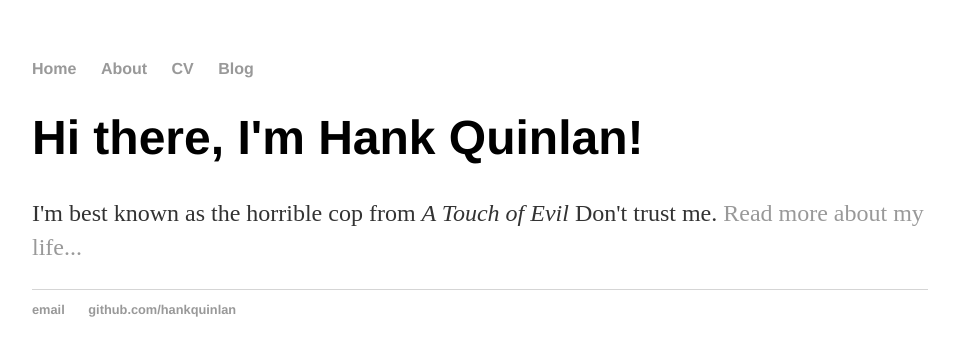
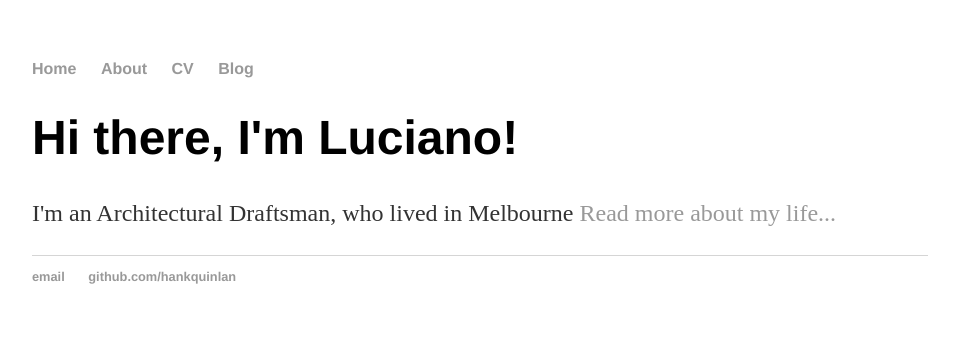
Before and after one commit to lucianodamico/lucianodamico.github.io, a Jekyll site: the page built from index.html, in a window 1280 px wide. Shown: the top 356 px of the page, without its empty margins (160-1119 px from the left). Built offline with Jekyll 4.4.1, drawn with Linux system fonts in a browser that asks for light colours; Markdown is read by kramdown in place of the engine named in the settings.

Commit message:
Update index.html

```diff
--- a/index.html
+++ b/index.html
@@ -1,8 +1,8 @@
 ---
 layout: default
-title: Hank Quinlan, Horrible Cop
+title: Luciano D'Amico Rebord
 ---
 <div class="blurb">
-	<h1>Hi there, I'm Hank Quinlan!</h1>
-	<p>I'm best known as the horrible cop from <em>A Touch of Evil</em> Don't trust me. <a href="/about">Read more about my life...</a></p>
+	<h1>Hi there, I'm Luciano!</h1>
+	<p>I'm an Architectural Draftsman, who lived in Melbourne <a href="/about">Read more about my life...</a></p>
 </div><!-- /.blurb -->
```
